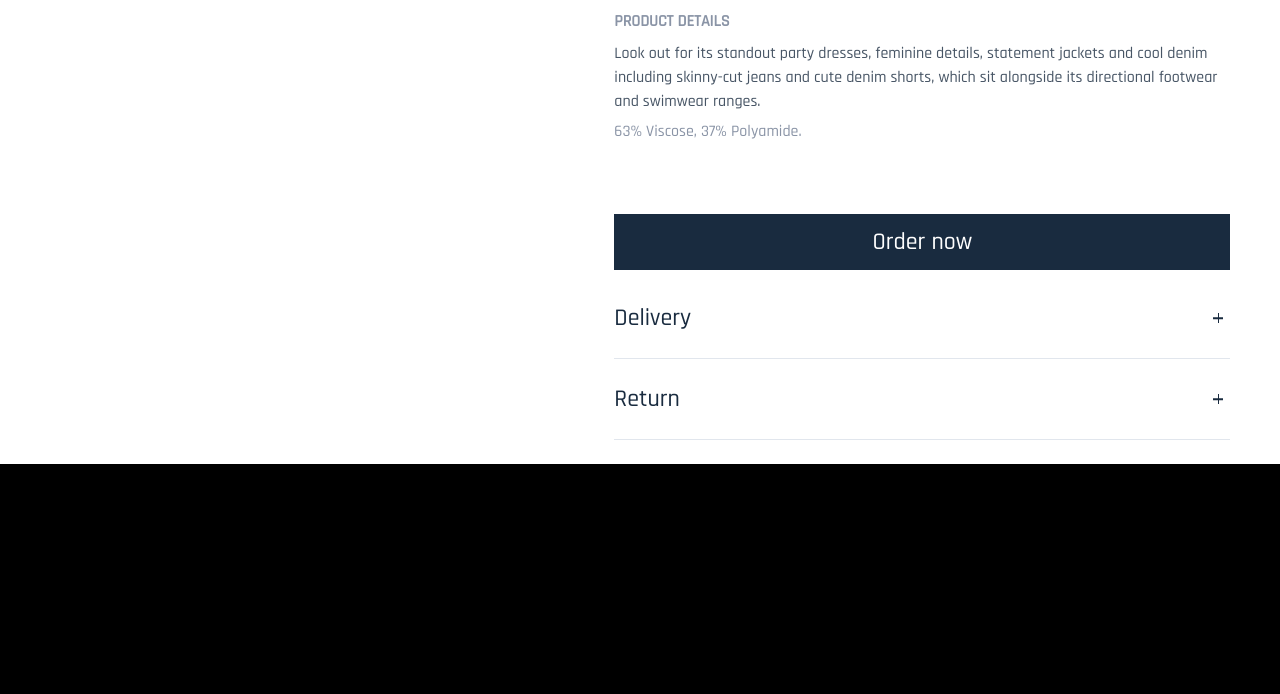
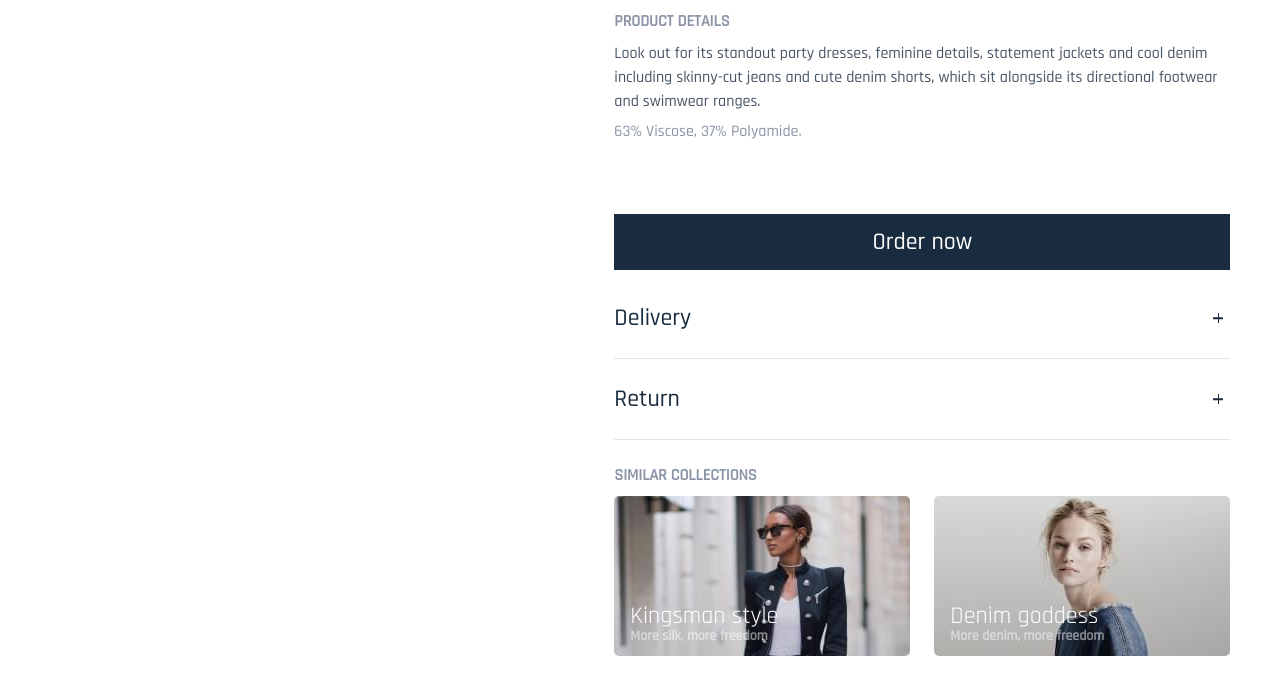
Before and after one commit to Zakharov1984/TEST__FIRST-PROJECT__GUSSI, a website: page src/index.html in a window 1280 px wide. Shown: the part 488-1182 px from the top of the page. Before the commit the page ends 952 px from the top, so only its background shows below. Drawn offline with Linux system fonts and the light colour scheme; files whose address does not match are found by name.

Commit message:
added_block_similar

```diff
--- a/src/index.html
+++ b/src/index.html
@@ -138,6 +138,25 @@
                             </div>
                         </div>
                     </div>
+                    <div class="similar">
+                        <h2 class="similar__title title">Similar Collections</h2>
+                        <div class="similar__wrapper">
+                            <a href="#" class="similar__item">
+                                <img src="img/desktop/SimilarCollections/Lady1.jpg" alt="Lady" class="similar__img">
+                                <div class="similar__item-wrapper">
+                                    <div class="similar__item-title">Kingsman style</div>
+                                    <div class="similar__item-subtitle">More silk, more freedom</div>
+                                </div>
+                            </a>
+                            <a href="#" class="similar__item">
+                                <img src="img/desktop/SimilarCollections/Lady2.jpg" alt="Lady" class="similar__img">
+                                <div class="similar__item-wrapper">
+                                    <div class="similar__item-title">Denim goddess</div>
+                                    <div class="similar__item-subtitle">More denim, more freedom</div>
+                                </div>
+                            </a>
+                        </div>
+                    </div>
                 </div>
             </main>
         </div>
--- /dev/null
+++ b/src/scss/blocks/_similar.scss
@@ -0,0 +1,36 @@
+.similar {
+    &__wrapper {
+        display: flex;
+        justify-content: space-between;
+        margin-top: 8px;
+        padding-bottom: 64px;
+    }
+    &__item {
+        display: block;
+        position: relative;
+        width: 296px;
+        height: 160px;
+    }
+    &__img {
+        width: 100%;
+        object-fit: cover;
+        border-radius: 5px;
+    }
+    &__item-wrapper {
+        position: absolute;
+        bottom: 12px;
+        left: 16px;
+    }
+    &__item-title {
+        font-size: 24px;
+        line-height: 1;
+        font-weight: 400;
+        color: $COLOR_WHITE;
+    }
+    &__item-subtitle {
+        font-size: 14px;
+        line-height: 16px;
+        font-weight: 600;
+        color: rgba(255, 255, 255, 0.5);
+    }
+}
--- a/src/scss/style.scss
+++ b/src/scss/style.scss
@@ -34,6 +34,7 @@ h1, h2, p, ul {
 @import 'blocks/_description';
 @import 'blocks/_collection';
 @import 'blocks/_customize';
-@import 'blocks/details.scss';
-@import 'blocks/DeliveryReturn';
+@import 'blocks/_details.scss';
+@import 'blocks/_DeliveryReturn';
+@import 'blocks/_similar';
 @import '_media';
```
Also changed, not shown: dist/css/style.min.css, dist/index.html, src/css/style.min.css.
